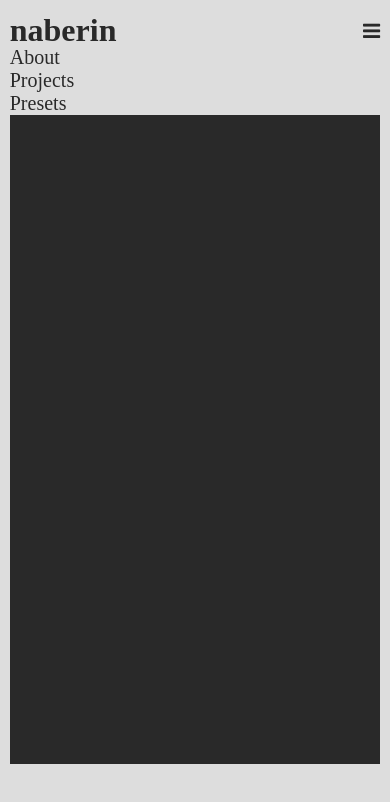
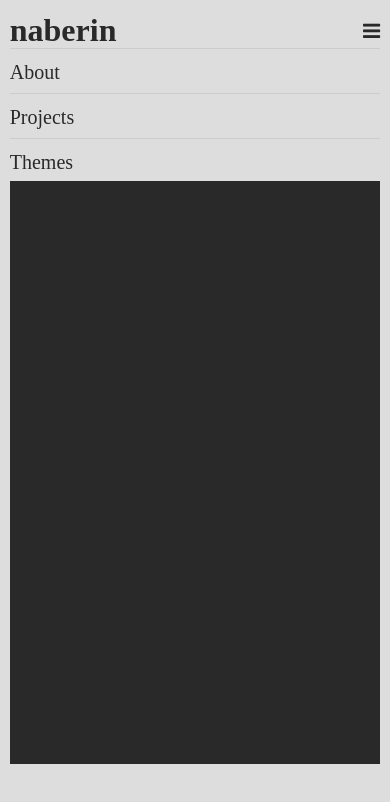
Before and after one commit to naberin/naberin.github.io, a plain HTML site: page index.html in a window 390 px wide. Both pictures are taken after a click on the link 371 px from the left and 30 px from the top of the page. Drawn offline with Linux system fonts and the light colour scheme.

Commit message:
Improved Navbar spacing
Added spacing for wide screens
Added Border and theme color for nav-menu

```diff
--- a/index.html
+++ b/index.html
@@ -19,7 +19,7 @@
           <ul class="nav-menu-links flex flex-row flex-justify-end" id="nav-menu-links">
             <li class="nav-menu-item"><a href="" >About</a></li>
             <li class="nav-menu-item"><a href="" >Projects</a></li>
-            <li class="nav-menu-item"><a href="" >Presets</a></li>
+            <li class="nav-menu-item"><a href="" >Themes</a></li>
           </ul>
         </div>
 
--- a/src/styles/main.css
+++ b/src/styles/main.css
@@ -166,6 +166,17 @@ main.hero {
         display: flex;
         flex-direction: column;
     }
+
+    .navbar .nav-menu-links li {
+        border-top-width: 1px;
+        border-top-style: solid;
+    }
+
+    .navbar .nav-menu-item {
+        margin: 2px 0;
+        padding-top: 12px;
+        padding-bottom: 5px;
+    }
 }
 
 @media screen and (min-width: 1024px) {
@@ -182,6 +193,13 @@ main.hero {
         display: flex;
         flex-direction: row;
     }
+
+    .navbar .nav-menu-item:not(:first-child) {
+        margin-left: 12px;
+    }
+    .navbar .nav-menu-item:not(:last-child) {
+        margin-right: 12px;
+    }
 }
 
 .navbar {
@@ -189,6 +207,10 @@ main.hero {
 }
 
 .navbar .nav-menu-links li{
+    display: block;
+}
+
+.navbar .nav-menu-links li *{
     display: block;
 }
 
--- a/src/styles/themes.css
+++ b/src/styles/themes.css
@@ -16,3 +16,7 @@ body.cavendish-theme {
 .cavendish-theme footer {
     background-color: #dd9910;
 }
+
+.cavendish-theme .nav-menu-links li {
+    border-color: #ccc;
+}
```
